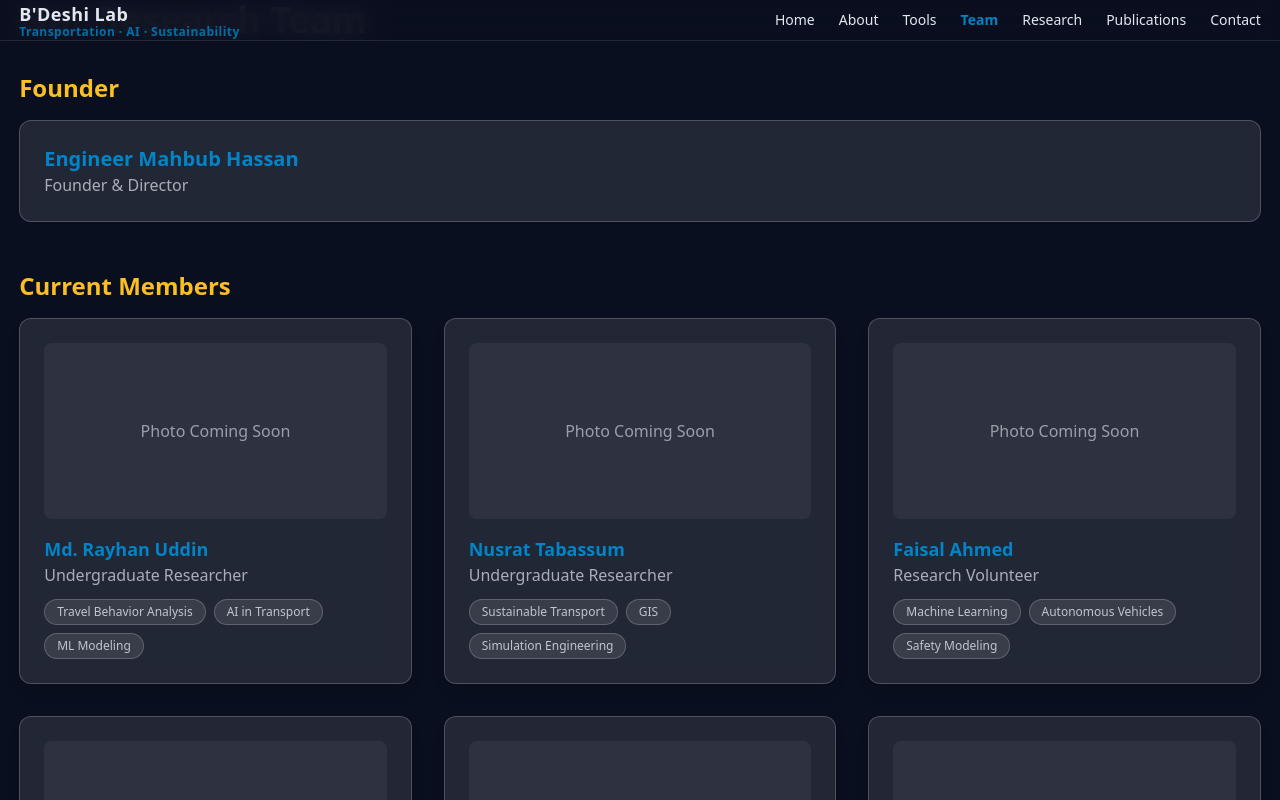
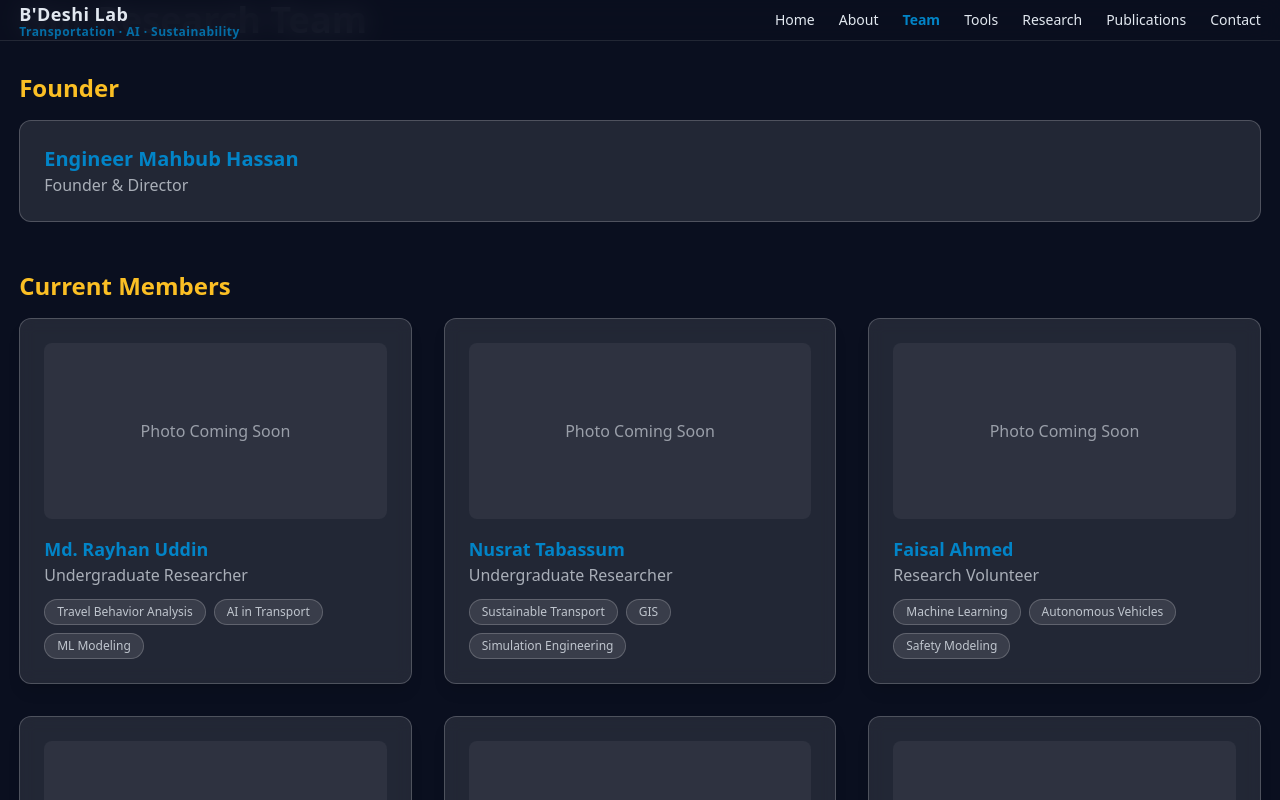
Before and after one commit to Mahbubalhassanofficial/bdeshi-lab-official, a Next.js app: page /team in a window 1280 px wide. Shown: the top 800 px of the page. Built offline with nearby package versions, Linux system fonts and the light colour scheme.

Commit message:
Update Navbar.tsx

```diff
--- a/components/Navbar.tsx
+++ b/components/Navbar.tsx
@@ -9,12 +9,13 @@ export default function Navbar() {
   const links = [
   { name: "Home", href: "/" },
   { name: "About", href: "/about" },
+  { name: "Team", href: "/team" },   // ✅ New
   { name: "Tools", href: "/tools" },
-    { name: "Team", href: "/team" },    // ⭐ ADD THIS LINE
   { name: "Research", href: "/research" },
   { name: "Publications", href: "/publications" },
   { name: "Contact", href: "/contact" },
 ];
+
 
   return (
     <nav className="fixed top-0 left-0 right-0 z-50 bg-[#0A0F1F]/90 backdrop-blur-md border-b border-white/10">
```
Lines whose indentation alone changed are shown as unchanged.
